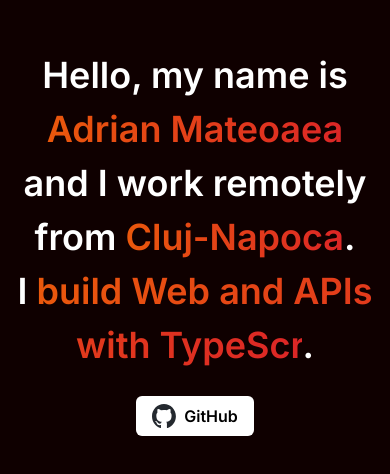
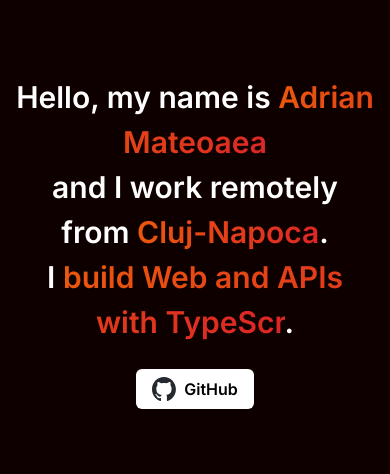
Before and after one commit to adrianmteo/adrianmteo.github.io, a Next.js app: page / in a window 390 px wide. Shown: the part 180-654 px from the top of the page. Built offline with nearby package versions, Linux system fonts and the light colour scheme.

Commit message:
Responsive

```diff
--- a/src/app/page.tsx
+++ b/src/app/page.tsx
@@ -17,8 +17,8 @@ const words = [
 export default function Home() {
   return (
     <main className="min-h-screen flex flex-col items-center justify-center">
-      <div className="text-center max-w-screen-md ">
-        <h1 className="text-4xl leading-normal font-semibold">
+      <div className="text-center max-w-screen-md m-4">
+        <h1 className="text-3xl md:text-4xl leading-normal font-semibold">
           Hello, my name is{" "}
           <span className="text-gradient">Adrian Mateoaea</span>
           <br />
```
